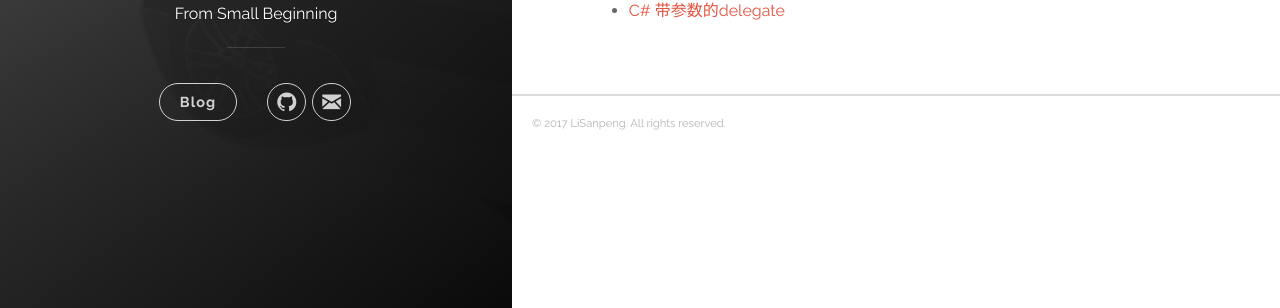
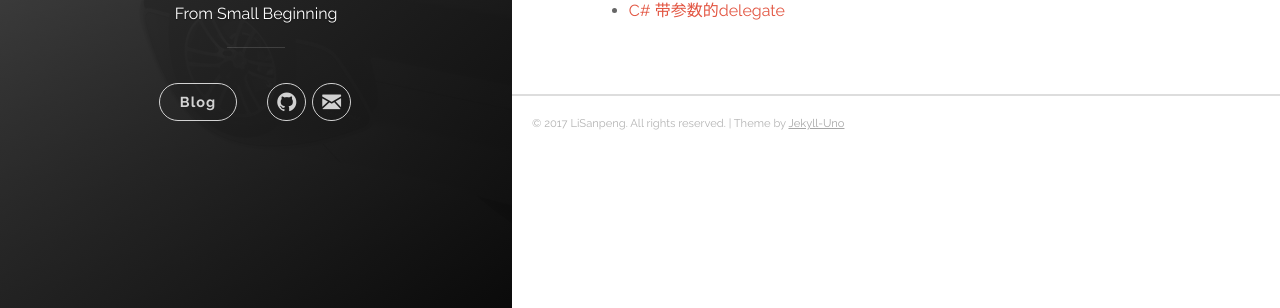
Before and after one commit to lisanpeng/lisanpeng.github.io, a Jekyll site: the page built from categories.md, in a window 1280 px wide. Shown: the part 494-802 px from the top of the page. Built offline with Jekyll 4.4.1, drawn with Linux system fonts in a browser that asks for light colours; nearby versions of some CDN libraries.

Commit message:
update footer

```diff
--- a/_includes/footer.html
+++ b/_includes/footer.html
@@ -1,5 +1,5 @@
 <footer class="footer">
-  <span class="footer__copyright">&copy; {{ site.time | date: '%Y' }} {{ site.author.name }}. All rights reserved.</span>
+  <span class="footer__copyright">&copy; {{ site.time | date: '%Y' }} {{ site.author.name }}. All rights reserved. | Theme by <a href="https://github.com/joshgerdes/jekyll-uno">Jekyll-Uno</a></span>
 </footer>
 
 <script type="text/javascript" src="https://ajax.googleapis.com/ajax/libs/jquery/1.11.3/jquery.min.js"></script>
```
